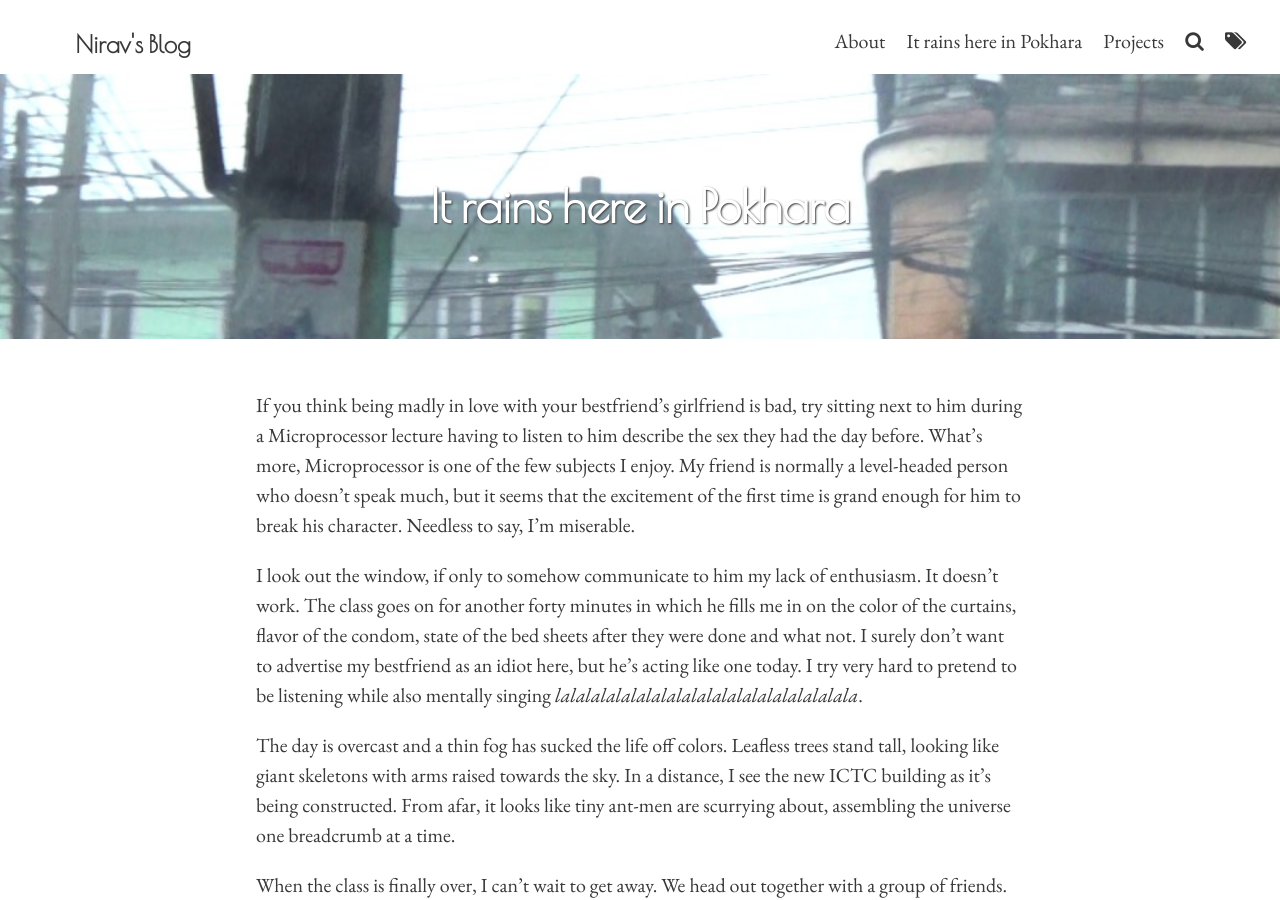
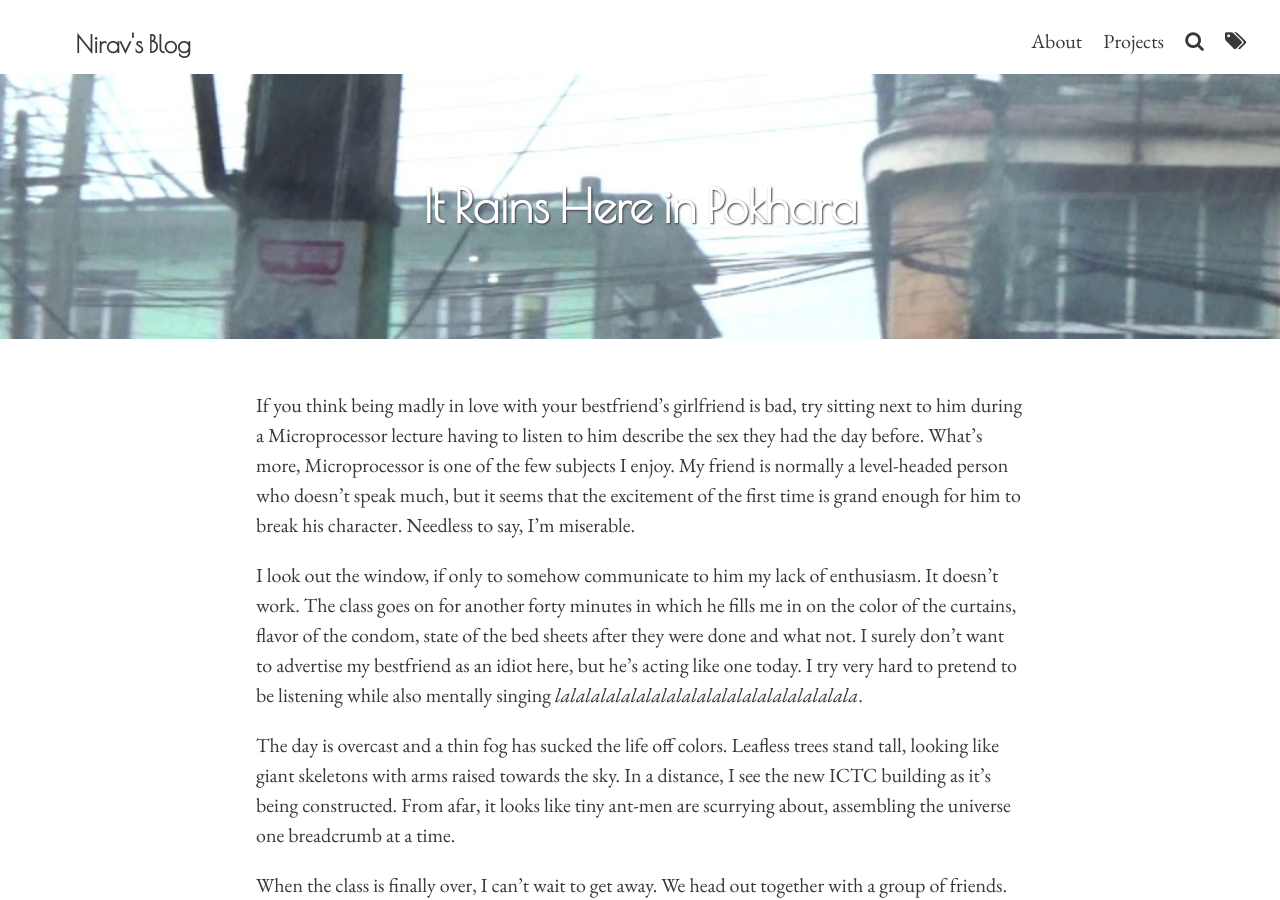
Before and after one commit to niravcodes/niravcodes.github.io, a Jekyll site: the page built from pages/it-rains-here-in-pokhara.md, in a window 1280 px wide and 900 px high. Built offline with Jekyll 4.4.1, drawn with Linux system fonts in a browser that asks for light colours.

Commit message:
Update from Forestry.io - Updated it-rains-here-in-pokhara.md

```diff
--- a/pages/it-rains-here-in-pokhara.md
+++ b/pages/it-rains-here-in-pokhara.md
@@ -1,7 +1,7 @@
 ---
 layout: page
-title: It rains here in Pokhara
-hide: 'true'
+title: It Rains Here in Pokhara
+hide: true
 tags: []
 feature-img: https://nirav.com.np/assets/img/mahendrapul.jpg
 permalink: "/rains-in-pokhara"
```
